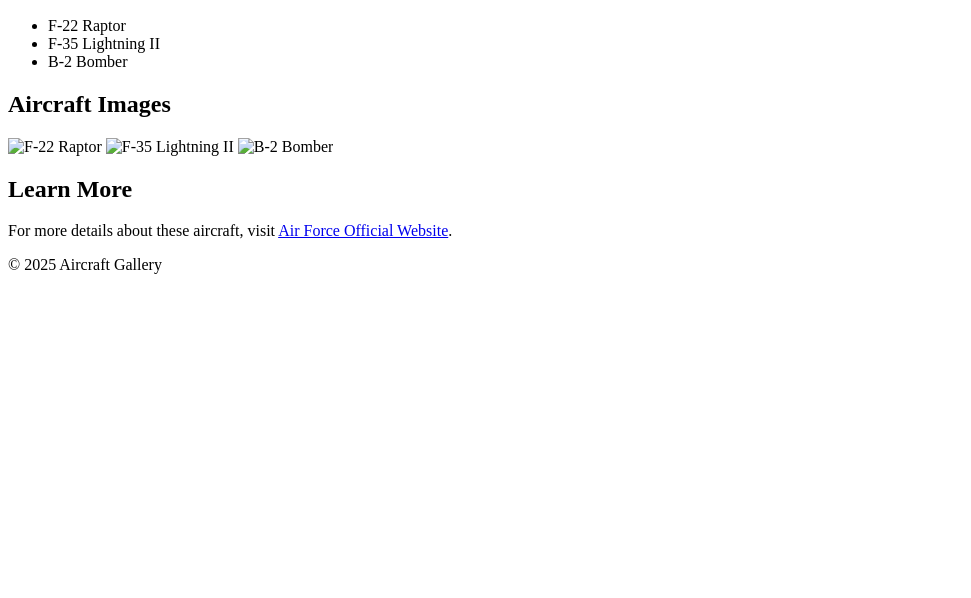
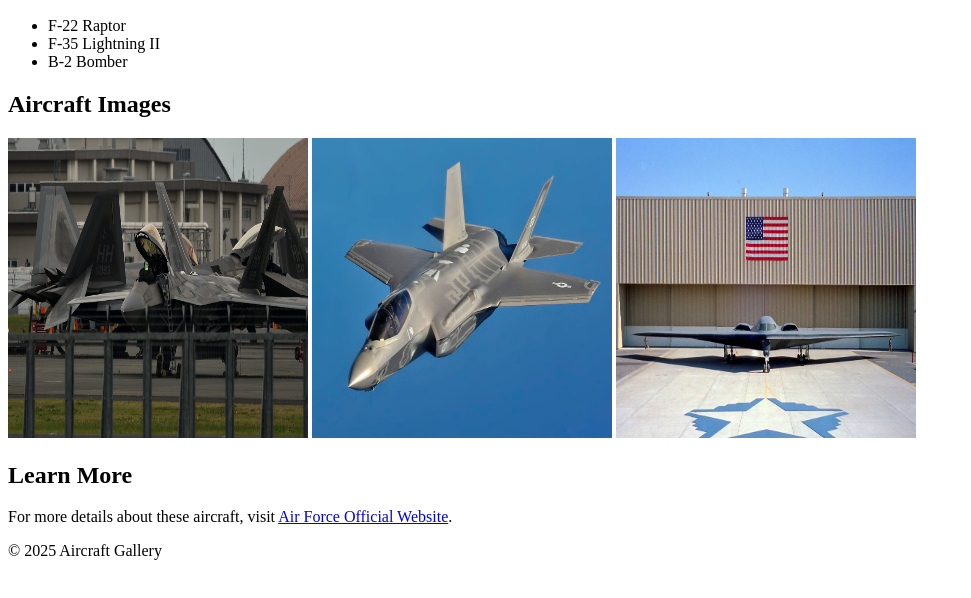
Before and after one commit to chdaudwaraich/my-web-page-UO-MICHIGAN, a plain HTML site: page index.html in a window 1280 px wide. Shown: the part 110-708 px from the top of the page, without its empty margins (0-971 px from the left). Drawn offline with Linux system fonts and the light colour scheme.

Commit message:
add images

```diff
--- a/index.html
+++ b/index.html
@@ -24,9 +24,9 @@
         <section>
             <h2>Aircraft Images</h2>
             <div>
-                <img src="images/f22-image.jpg" alt="F-22 Raptor" width="300">
-                <img src="images/f35-image.jpg" alt="F-35 Lightning II" width="300">
-                <img src="images/b2-bomber-image.jpg" alt="B-2 Bomber" width="300">
+                <img src="./f22-image.jpeg" alt="F-22 Raptor" width="300px" height="300px">
+                <img src="./f35-image.jpg" alt="F-35 Lightning II" width="300px" height="300px">
+                <img src="./b2-bomber-image.jpg" alt="B-2 Bomber" width="300px" height="300px">
             </div>
         </section>
 
```
Also changed, not shown: b2-bomber-image.jpg (renamed from b2-bomber-image.jpg.jpg), f22-image.jpeg (renamed from f22-image.jpg.jpeg), f35-image.jpg (renamed from f35-image.jpg.jpg).
